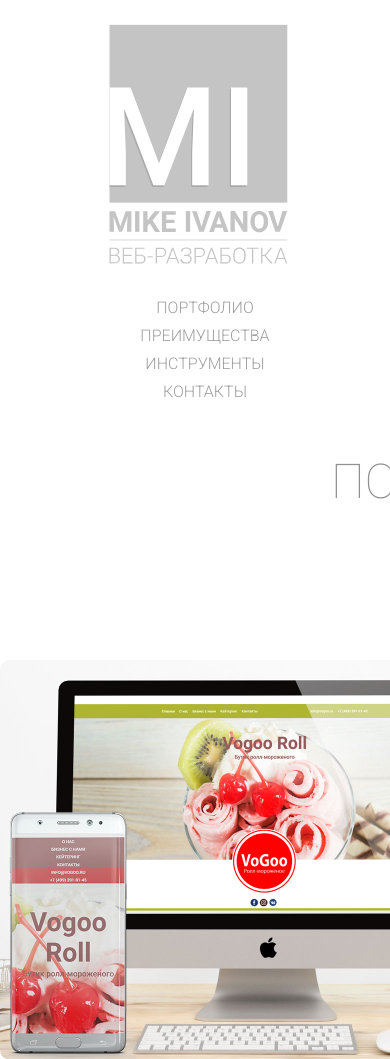
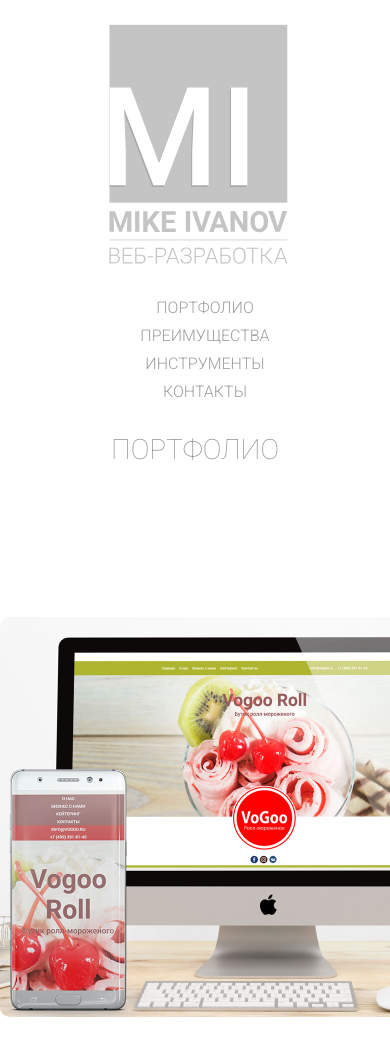
Before and after one commit to MikeIv/mikeiv.github.io, a PHP site: page / in a window 390 px wide; the page is wider, and only the part inside the window is pictured. Shown: the top 1059 px of that part. Run offline with PHP 8.4, Linux system fonts and the light colour scheme; some libraries are stand-ins or nearby versions.

Commit message:
correct header-block

```diff
--- a/portfolio/css/styles.css
+++ b/portfolio/css/styles.css
@@ -273,6 +273,14 @@ http://webaim.org/techniques/css/invisiblecontent/ */
     text-align: center;
     list-style: none;
   }
+
+  .header-block__definition {
+  width: 100%;
+  align-self: center;
+  font-size: 28px;
+  font-weight: 200;
+}
+
   .portfolio-block,
   .advantage-block,
   .tools-block,
@@ -280,7 +288,6 @@ http://webaim.org/techniques/css/invisiblecontent/ */
     min-height: 200px;
     margin-bottom: 20px;
   }
-
   .advantage-block__item,
   .tools-block__item {
     width: 100%;
```
Lines whose indentation alone changed are shown as unchanged.
